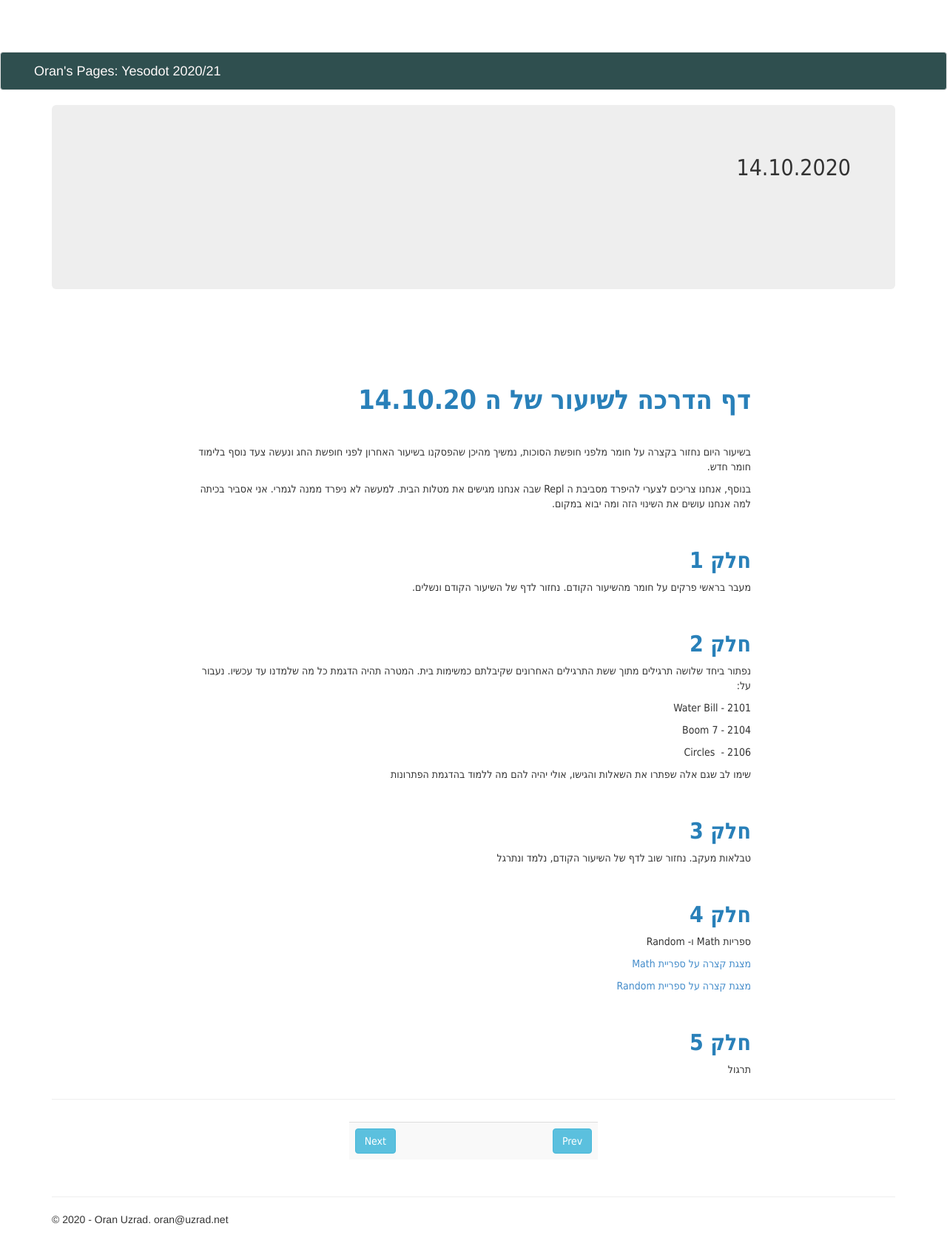
After one commit to Oran-Uzrad/MyFinalProject, a Flask app: page /yesodot101420 in a window 1280 px wide. The commit adds this page. Shown: the whole page at 74% size. Run offline with Flask 2, Linux system fonts and the light colour scheme; parts of the project's set-up code (start-up, migrations or seed data) failed here and were passed over; some libraries are stand-ins or nearby versions.

Commit message:
yesodot101420

```diff
--- a/MyFinalProject/MyFinalProject/templates/yesodot092320.html
+++ b/MyFinalProject/MyFinalProject/templates/yesodot092320.html
@@ -76,7 +76,7 @@
             <tbody>
                 <tr>
 
-                    <td><a class="btn btn-info heb" href="{{ url_for('yesodot093020') }}">Next</a></td>
+                    <td><a class="btn btn-info heb" href="{{ url_for('yesodot101420') }}">Next</a></td>
                     <td class="heb"><a class="btn btn-info heb" href="{{ url_for('yesodot091620') }}">Prev </a></td>
                 </tr>
             </tbody>
--- a/MyFinalProject/MyFinalProject/templates/yesodot093020.html
+++ b/MyFinalProject/MyFinalProject/templates/yesodot093020.html
@@ -225,7 +225,7 @@
             <tbody>
                 <tr>
 
-                    <td><a class="btn btn-info heb" href="{{ url_for('yesodot093020') }}">Next</a></td>
+                    <td><a class="btn btn-info heb" href="{{ url_for('yesodot101420') }}">Next</a></td>
                     <td class="heb"><a class="btn btn-info heb" href="{{ url_for('yesodot092320') }}">Prev </a></td>
                 </tr>
             </tbody>
--- /dev/null
+++ b/MyFinalProject/MyFinalProject/templates/yesodot101420.html
@@ -0,0 +1,94 @@
+{% extends "layout_yesodot.html" %}
+
+
+{% block content %}
+
+<div class="jumbotron">
+    <h2 class="heb">14.10.2020</h2>
+    <br /><br />
+</div>
+
+<div class="row">
+    <div class="col-md-2">
+    </div>
+    <div class="col-md-8 heb">
+        <br /><br /><br /><br />
+
+        <h1 dir="rtl"><span style="color:#2980b9"><strong><span style="font-family:Tahoma,Geneva,sans-serif">דף הדרכה לשיעור של ה 14.10.20</span></strong></span></h1>
+
+        <p dir="rtl">&nbsp;</p>
+
+        <p dir="rtl"><span style="font-size:14px"><span style="font-family:Tahoma,Geneva,sans-serif">בשיעור היום נחזור בקצרה על חומר מלפני חופשת הסוכות, נמשיך מהיכן שהפסקנו בשיעור האחרון לפני חופשת החג ונעשה צעד נוסף בלימוד חומר חדש.</span></span></p>
+
+        <p dir="rtl"><span style="font-size:14px"><span style="font-family:Tahoma,Geneva,sans-serif">בנוסף, אנחנו צריכים לצערי להיפרד מסביבת ה Repl שבה אנחנו מגישים את מטלות הבית. למעשה לא ניפרד ממנה לגמרי. אני אסביר בכיתה למה אנחנו עושים את השינוי הזה ומה יבוא במקום.</span></span></p>
+
+        <p dir="rtl">&nbsp;</p>
+
+        <h2 dir="rtl"><span style="color:#2980b9"><strong><span style="font-family:Tahoma,Geneva,sans-serif">חלק 1</span></strong></span></h2>
+
+        <p dir="rtl"><span style="font-size:14px"><span style="font-family:Tahoma,Geneva,sans-serif">מעבר בראשי פרקים על חומר מהשיעור הקודם. נחזור לדף של השיעור הקודם ונשלים.</span></span></p>
+
+        <p dir="rtl">&nbsp;</p>
+
+        <h2 dir="rtl"><strong><span style="color:#2980b9"><span style="font-family:Tahoma,Geneva,sans-serif">חלק 2</span></span></strong></h2>
+
+        <p dir="rtl"><span style="font-size:14px"><span style="font-family:Tahoma,Geneva,sans-serif">נפתור ביחד שלושה תרגילים מתוך ששת התרגילים האחרונים שקיבלתם כמשימות בית. המטרה תהיה הדגמת כל מה שלמדנו עד עכשיו. נעבור על:</span></span></p>
+
+        <p dir="rtl"><span style="font-size:14px"><span style="font-family:Tahoma,Geneva,sans-serif">2101 - Water Bill</span></span></p>
+
+        <p dir="rtl"><span style="font-size:14px"><span style="font-family:Tahoma,Geneva,sans-serif">2104 - 7 Boom</span></span></p>
+
+        <p dir="rtl"><span style="font-size:14px"><span style="font-family:Tahoma,Geneva,sans-serif">2106 -&nbsp; Circles</span></span></p>
+
+        <p dir="rtl"><span style="font-size:14px"><span style="font-family:Tahoma,Geneva,sans-serif">שימו לב שגם אלה שפתרו את השאלות והגישו, אולי יהיה להם מה ללמוד בהדגמת הפתרונות</span></span></p>
+
+        <p dir="rtl">&nbsp;</p>
+
+        <h2 dir="rtl"><span style="color:#2980b9"><strong><span style="font-family:Tahoma,Geneva,sans-serif">חלק 3</span></strong></span></h2>
+
+        <p dir="rtl"><span style="font-size:14px"><span style="font-family:Tahoma,Geneva,sans-serif">טבלאות מעקב. נחזור שוב לדף של השיעור הקודם, נלמד ונתרגל</span></span></p>
+
+        <p dir="rtl">&nbsp;</p>
+
+        <h2 dir="rtl"><span style="color:#2980b9"><strong><span style="font-family:Tahoma,Geneva,sans-serif">חלק 4</span></strong></span></h2>
+
+        <p dir="rtl"><span style="font-family:Tahoma,Geneva,sans-serif">ספריות Math ו- Random</span></p>
+
+        <p dir="rtl"><span style="font-family:Tahoma,Geneva,sans-serif"><a href="https://drive.google.com/file/d/1811YPv0c8OZXWrTqHX5dJexcp44vSj80/view?usp=sharing">מצגת קצרה על ספריית Math</a></span></p>
+
+        <p dir="rtl"><span style="font-family:Tahoma,Geneva,sans-serif"><a href="https://drive.google.com/file/d/1gQCi5XmGYr6LhpGUdoVxYmBk5oFHChPu/view?usp=sharing">מצגת קצרה על ספריית Random</a></span></p>
+
+        <p dir="rtl">&nbsp;</p>
+
+        <h2 dir="rtl"><strong><span style="color:#2980b9"><span style="font-family:Tahoma,Geneva,sans-serif">חלק 5</span></span></strong></h2>
+
+        <p dir="rtl"><span style="font-size:14px"><span style="font-family:Tahoma,Geneva,sans-serif">תרגול</span></span></p>
+
+
+
+    </div>
+    <div class="col-md-2">
+    </div>
+</div>
+
+<hr />
+
+<div class="row my-grid-borders">
+    <div class="col-md-4">
+    </div>
+    <div class="col-md-4">
+        <table class="table table-striped">
+            <tbody>
+                <tr>
+
+                    <td><a class="btn btn-info heb" href="{{ url_for('yesodot101420') }}">Next</a></td>
+                    <td class="heb"><a class="btn btn-info heb" href="{{ url_for('yesodot093020') }}">Prev </a></td>
+                </tr>
+            </tbody>
+        </table>
+    </div>
+    <div class="col-md-4">
+    </div>
+</div>
+
+    {% endblock %}
--- a/MyFinalProject/MyFinalProject/views.py
+++ b/MyFinalProject/MyFinalProject/views.py
@@ -108,6 +108,10 @@ def yesodot092320():
 @app.route('/yesodot093020')
 def yesodot093020():
     return render_template('yesodot093020.html', title='', year=datetime.now().year)
+
+@app.route('/yesodot101420')
+def yesodot101420():
+    return render_template('yesodot101420.html', title='', year=datetime.now().year)
 
 @app.route('/contact')
 def contact():
```
Also changed, not shown: 1 other file.
